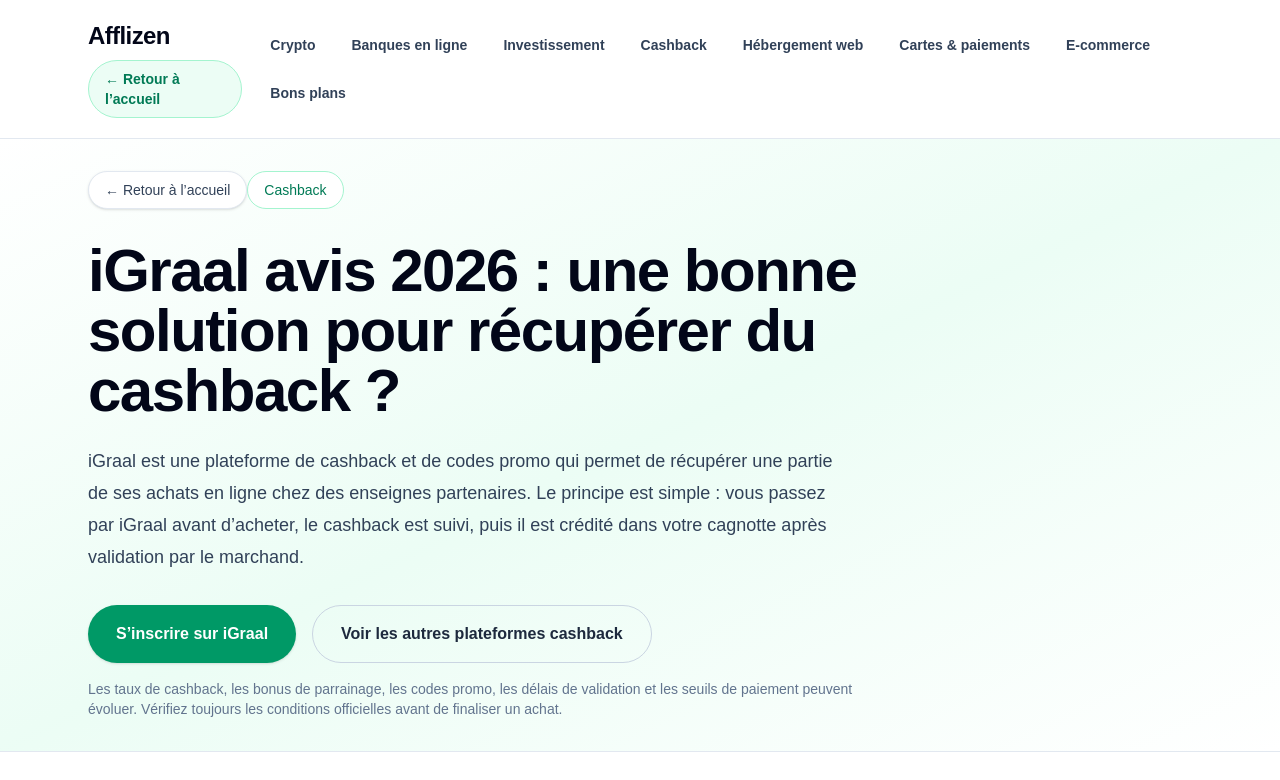
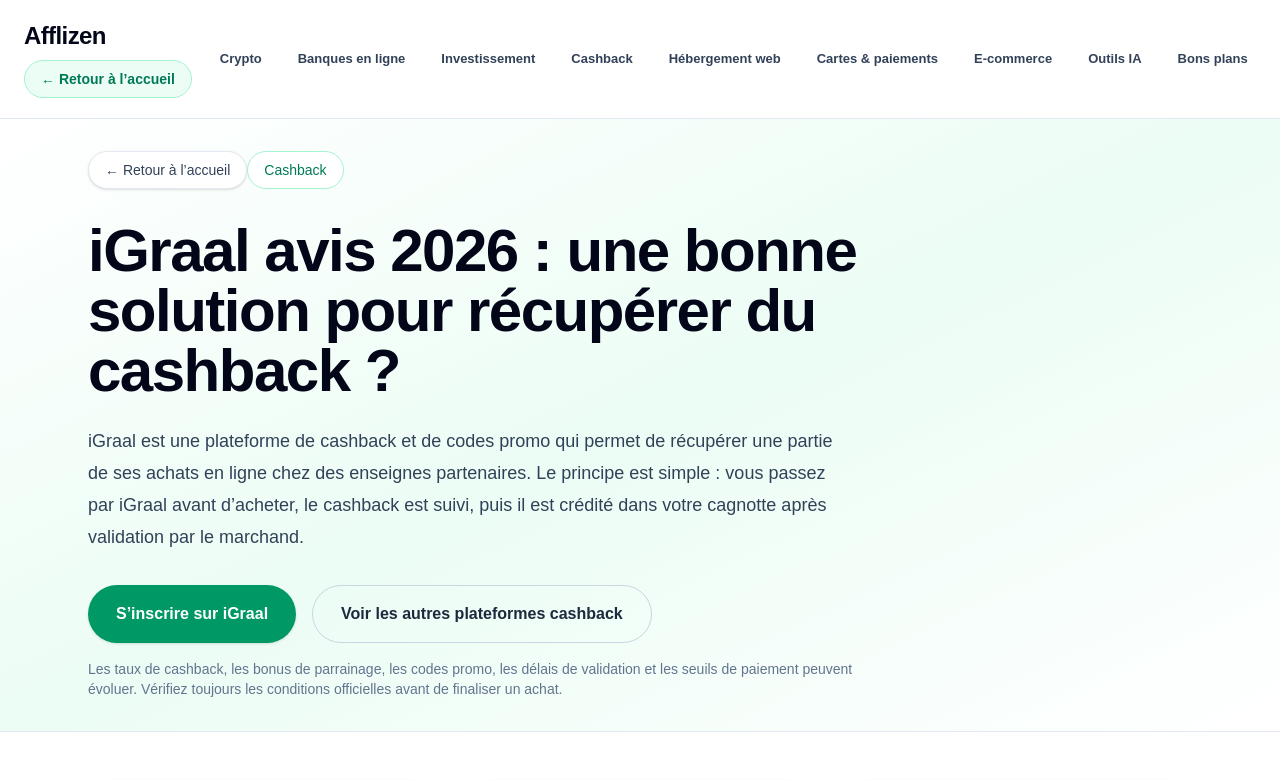
Before and after one commit to sebastienfoulon22-commits/afflizen, a Next.js app: page /cashback/igraal in a window 1280 px wide. Shown: the top 780 px of the page. Built offline with nearby package versions, Linux system fonts and the light colour scheme.

Commit message:
Ajout outils IA au menu et correction compteur

```diff
--- a/app/layout.tsx
+++ b/app/layout.tsx
@@ -9,11 +9,11 @@
   metadataBase: new URL("https://afflizen.com"),
   title: {
     default:
-      "Afflizen - Comparatifs crypto, banques en ligne et plateformes d’investissement",
+      "Afflizen - Comparatifs crypto, banques en ligne, investissement et outils IA",
     template: "%s | Afflizen",
   },
   description:
-    "Afflizen aide les particuliers francophones à comparer les plateformes crypto, banques en ligne, solutions d’investissement, cashback, cartes de paiement, e-commerce, hébergement web et bons plans financiers.",
+    "Afflizen aide les particuliers francophones à comparer les plateformes crypto, banques en ligne, solutions d’investissement, cashback, cartes de paiement, e-commerce, hébergement web, outils IA et bons plans financiers.",
   keywords: [
     "Afflizen",
     "crypto",
@@ -28,6 +28,10 @@
     "comparatif crypto",
     "plateforme crypto",
     "hébergement web",
+    "outils IA",
+    "intelligence artificielle",
+    "voix IA",
+    "ElevenLabs",
     "Belgique",
     "France",
     "Luxembourg",
@@ -40,9 +44,10 @@
     canonical: "https://afflizen.com",
   },
   openGraph: {
-    title: "Afflizen - Comparatifs crypto, banques en ligne et investissement",
+    title:
+      "Afflizen - Comparatifs crypto, banques en ligne, investissement et outils IA",
     description:
-      "Comparez les meilleures plateformes crypto, banques en ligne, solutions d’investissement, cashback, cartes de paiement, e-commerce, hébergement web et bons plans financiers.",
+      "Comparez les meilleures plateformes crypto, banques en ligne, solutions d’investissement, cashback, cartes de paiement, e-commerce, hébergement web, outils IA et bons plans financiers.",
     url: "https://afflizen.com",
     siteName: "Afflizen",
     locale: "fr_BE",
@@ -50,9 +55,9 @@
   },
   twitter: {
     card: "summary_large_image",
-    title: "Afflizen - Comparatifs finance, crypto et cashback",
+    title: "Afflizen - Comparatifs finance, crypto, cashback et outils IA",
     description:
-      "Le média francophone pour comparer les plateformes financières, crypto, banques en ligne, cartes de paiement, e-commerce et bons plans.",
+      "Le média francophone pour comparer les plateformes financières, crypto, banques en ligne, cartes de paiement, e-commerce, outils IA et bons plans.",
   },
   robots: {
     index: true,
@@ -90,6 +95,10 @@
     href: "/e-commerce",
   },
   {
+    name: "Outils IA",
+    href: "/outils-ia",
+  },
+  {
     name: "Bons plans",
     href: "/bons-plans",
   },
@@ -118,8 +127,8 @@
         </Script>
 
         <header className="border-b border-slate-200 bg-white">
-          <div className="mx-auto flex max-w-6xl flex-col gap-4 px-6 py-5 lg:flex-row lg:items-center lg:justify-between">
-            <div className="flex flex-col gap-2">
+          <div className="mx-auto flex max-w-[1500px] flex-col gap-4 px-6 py-5 xl:flex-row xl:items-center xl:justify-between">
+            <div className="flex shrink-0 flex-col gap-2">
               <a
                 href="/"
                 className="text-2xl font-bold tracking-tight text-slate-950"
@@ -132,13 +141,13 @@
 
             <nav
               aria-label="Navigation principale"
-              className="flex flex-wrap gap-3 text-sm font-semibold text-slate-700"
+              className="flex flex-nowrap items-center gap-2 overflow-x-auto whitespace-nowrap text-[13px] font-semibold text-slate-700 xl:gap-3"
             >
               {navigation.map((item) => (
                 <a
                   key={item.name}
                   href={item.href}
-                  className="rounded-full px-3 py-2 transition hover:bg-emerald-50 hover:text-emerald-700"
+                  className="shrink-0 rounded-full px-2.5 py-2 transition hover:bg-emerald-50 hover:text-emerald-700 xl:px-3"
                 >
                   {item.name}
                 </a>
--- a/app/page.tsx
+++ b/app/page.tsx
@@ -147,7 +147,7 @@
 
           <div className="mt-10 grid gap-4 md:grid-cols-3">
             <div className="rounded-2xl border border-slate-200 bg-white p-5 shadow-sm">
-              <p className="text-2xl font-bold">21</p>
+              <p className="text-2xl font-bold">27</p>
               <p className="mt-1 text-sm text-slate-600">
                 plateformes déjà structurées
               </p>
```
